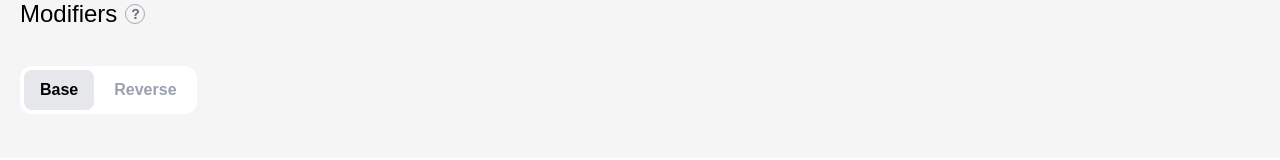
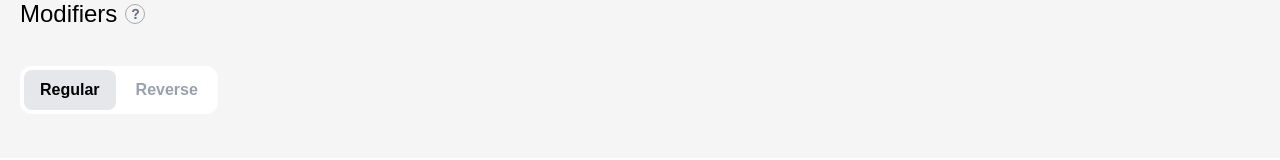
Before and after one commit to AllwarsGIT/penspinning-academy, a Next.js app: page /tricks/charge in a window 1280 px wide. Shown: the part 851-1011 px from the top of the page. Built offline with nearby package versions, Linux system fonts and the light colour scheme.

Commit message:
Toggle missnaming fix

```diff
--- a/src/app/tricks/[slug]/components/trickViewer.tsx
+++ b/src/app/tricks/[slug]/components/trickViewer.tsx
@@ -311,7 +311,7 @@ function TrickViewer({trick, instance, modifiers, allTricks}:TrickViewerProps) {
                                         modifierId={mod.id}
                                         isActive={activeModifierIds.includes(mod.id)}
                                         onToggle={toggleModifier}
-                                        options={["Base", mod.name]}
+                                        options={["Regular", mod.name]}
                                         disabled={!combinationExists}
                                     />
                                 )
```
